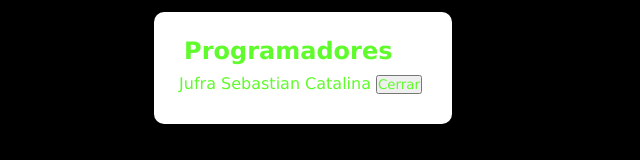
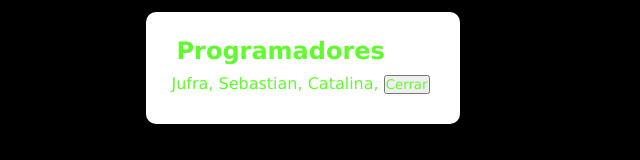
Before and after one commit to catalinafs/rick_and_morty_app, a React (Create React App) app: page / in a window 1280 px wide. Both pictures are taken after a click on the button "Abrir modal". Shown: the part 337-497 px from the top of the page, without its empty margins (342-982 px from the left). Built offline with nearby package versions, Linux system fonts and the light colour scheme; no server answers.

Commit message:
commit jufraas

```diff
--- a/src/components/Modal.jsx
+++ b/src/components/Modal.jsx
@@ -13,9 +13,9 @@ function Modal() {
                   <h2>Programadores</h2>
                 </div>
                 <div className="modal-body">
-                  Jufra
-                  Sebastian
-                  Catalina
+                  Jufra,
+                  Sebastian,
+                  Catalina,
                   <button onClick={() => setIsOpen(false)}>Cerrar</button>
                 </div>
               </div>
```
